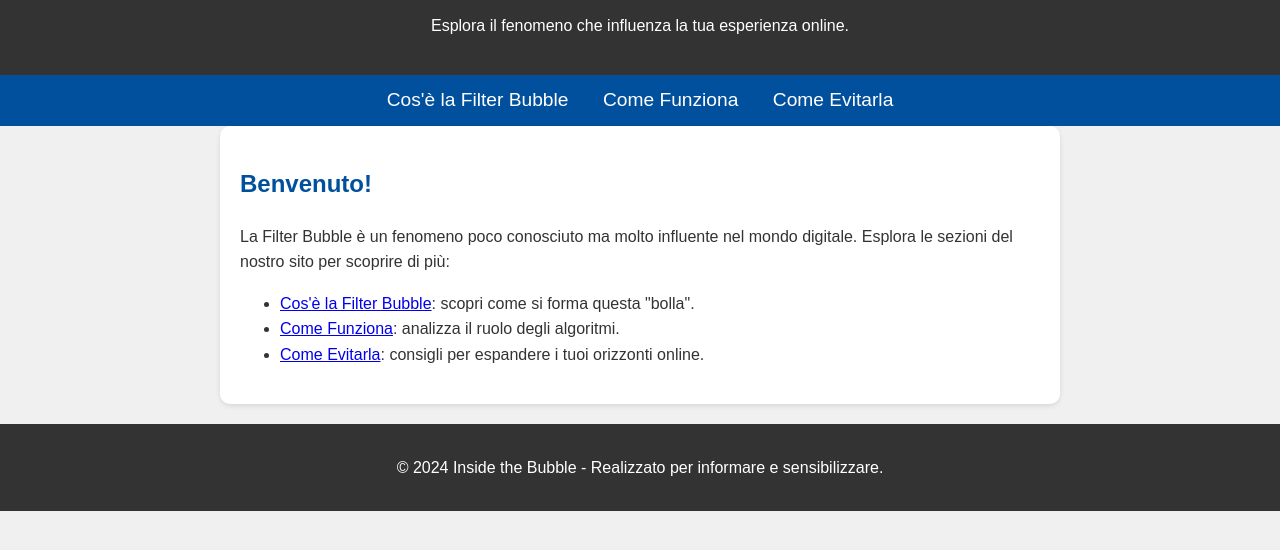
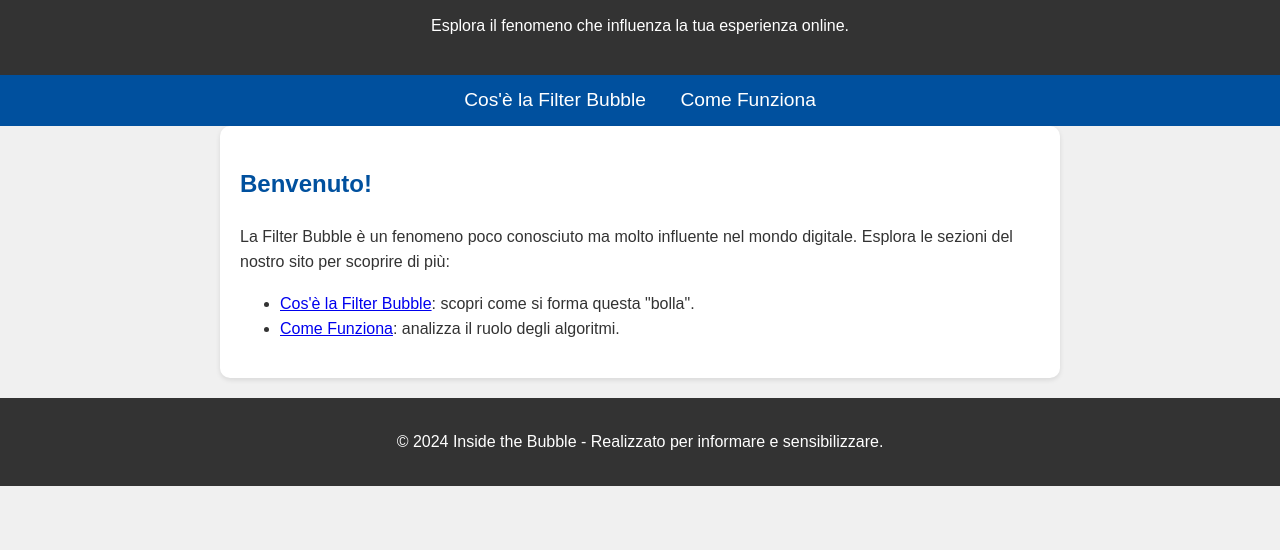
Before and after one commit to ILCata22/2024-filter-bubble, a plain HTML site: page index.html in a window 1280 px wide. Shown: the part 74-624 px from the top of the page. Drawn offline with Linux system fonts and the light colour scheme.

Commit message:
First Commit

```diff
--- a/index.html
+++ b/index.html
@@ -67,7 +67,6 @@
 <nav>
     <a href="cos-e.html">Cos'è la Filter Bubble</a>
     <a href="come-funziona.html">Come Funziona</a>
-    <a href="come-evitarla.html">Come Evitarla</a>
 </nav>
 
 <section>
@@ -78,7 +77,6 @@
     <ul>
         <li><a href="cos-e.html">Cos'è la Filter Bubble</a>: scopri come si forma questa "bolla".</li>
         <li><a href="come-funziona.html">Come Funziona</a>: analizza il ruolo degli algoritmi.</li>
-        <li><a href="come-evitarla.html">Come Evitarla</a>: consigli per espandere i tuoi orizzonti online.</li>
     </ul>
 </section>
 
```
Also changed, not shown: come-funziona.html (+0 -1 lines), cos-e.html (+0 -1 lines).
